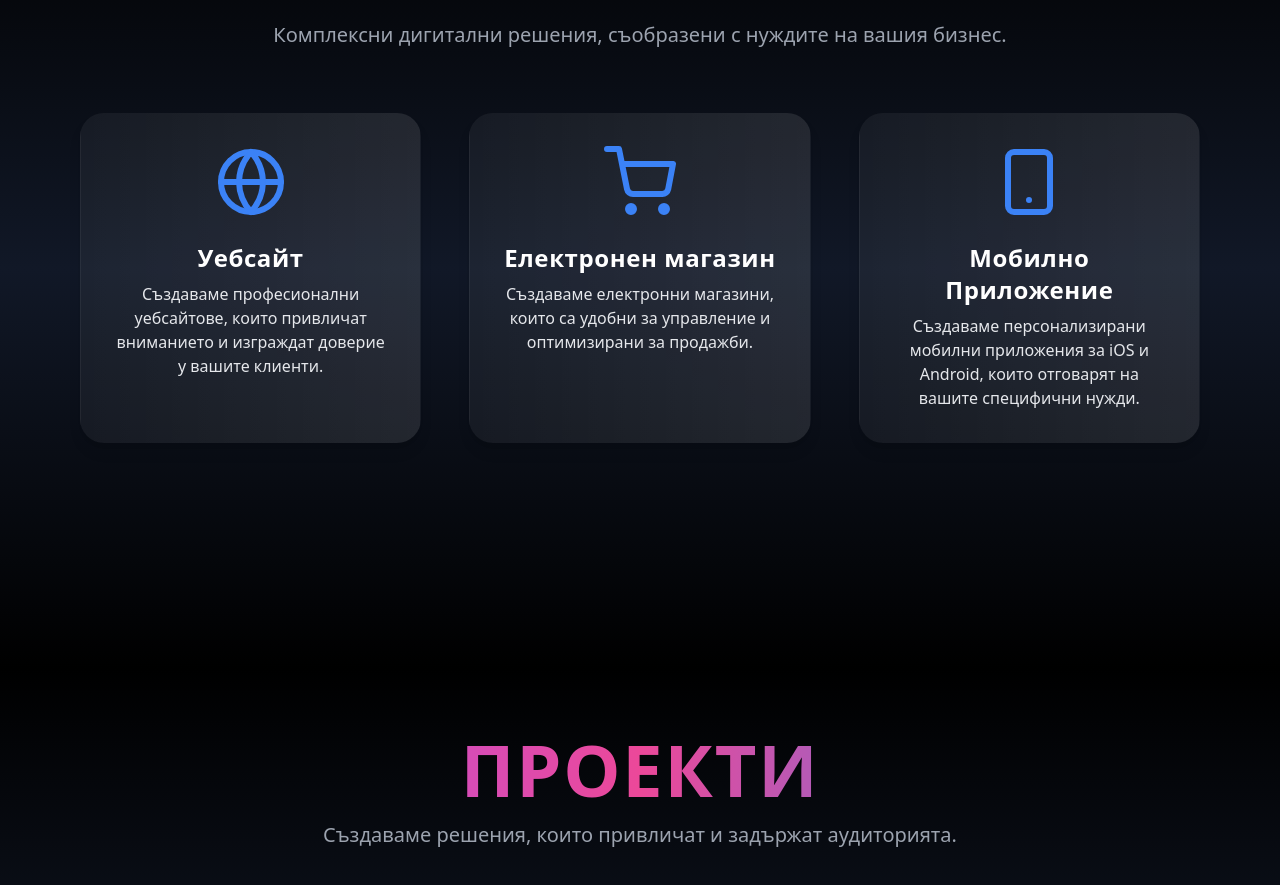
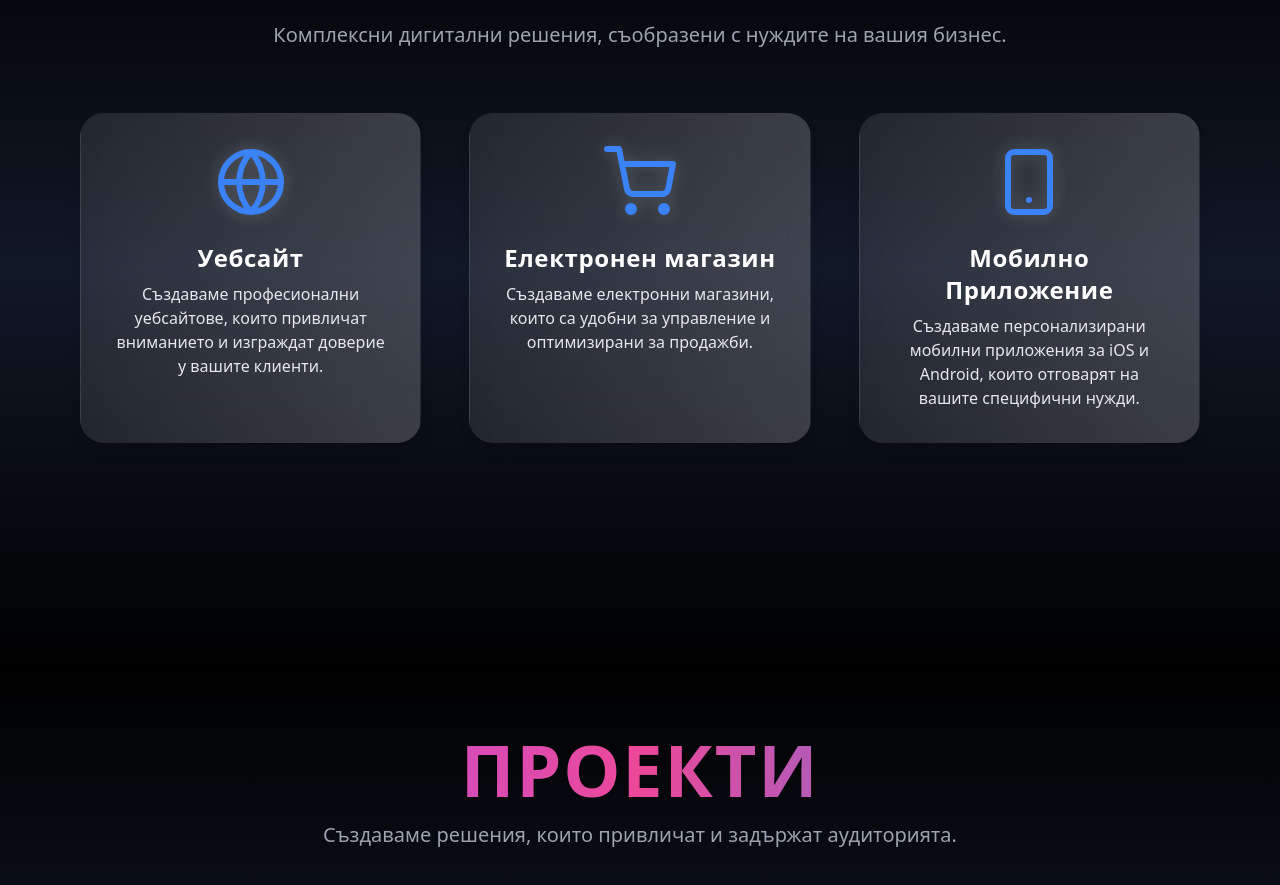
Before and after one commit to dzhanrafetov/Rafetov, a React (Vite) app: page / in a window 1280 px wide. Shown: the part 1113-1998 px from the top of the page. Built offline with nearby package versions, Linux system fonts and the light colour scheme.

Commit message:
Testing the service page

```diff
--- a/src/pages/Services.tsx
+++ b/src/pages/Services.tsx
@@ -30,7 +30,7 @@ const servicesData = [
 
 const ServiceCard = ({ icon: Icon, title, description, iconColor }) => (
   <motion.div
-    className="group relative p-6 md:p-8 bg-gradient-to-r from-white/5 to-white/10 rounded-3xl shadow-lg transition-transform transform hover:scale-[1.02] hover:shadow-xl border border-transparent"
+    className="group relative  p-6 md:p-8 bg-gradient-to-r from-white/10 to-white/20 backdrop-blur-md rounded-3xl shadow-lg transition-transform transform hover:scale-105 hover:shadow-2xl border border-transparent hover:border-opacity-100 hover:border-cyan-300/50"
     initial={{ opacity: 0, y: 20 }}
     whileInView={{ opacity: 1, y: 0 }}
     transition={{ duration: 0.5 }}
@@ -38,8 +38,10 @@ const ServiceCard = ({ icon: Icon, title, description, iconColor }) => (
   >
     {/* Icon */}
     <div className="flex items-center justify-center mb-6 relative">
-      <Icon className={`text-6xl md:text-7xl ${iconColor} relative z-10`} />
-    </div>
+    <Icon
+        className={`text-6xl md:text-7xl ${iconColor} relative z-10 transition-transform transform group-hover:scale-110`}
+        style={{ filter: 'drop-shadow(0px 0px 8px rgba(255, 255, 255, 0.2))' }}
+      />    </div>
 
     {/* Gradient Title */}
     <h3 className="text-2xl font-semibold text-white mb-2 tracking-wide">
```
